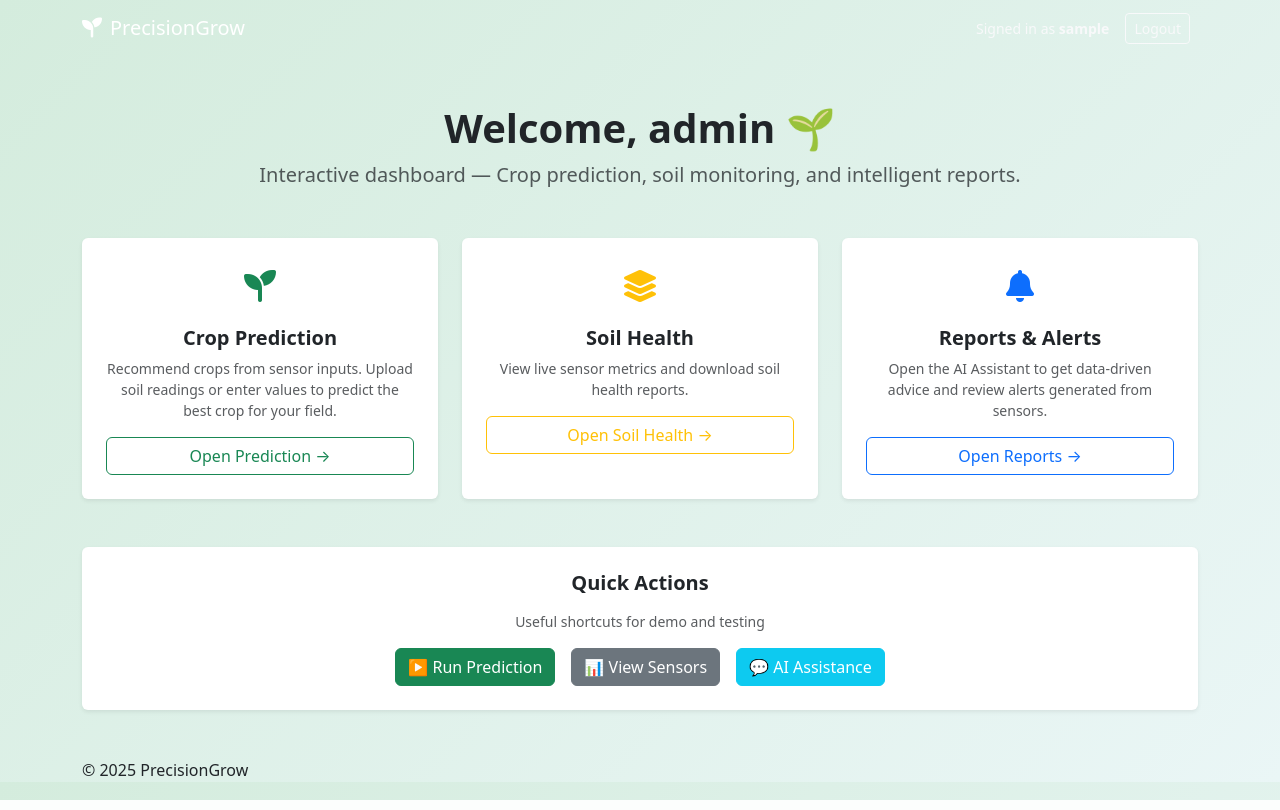
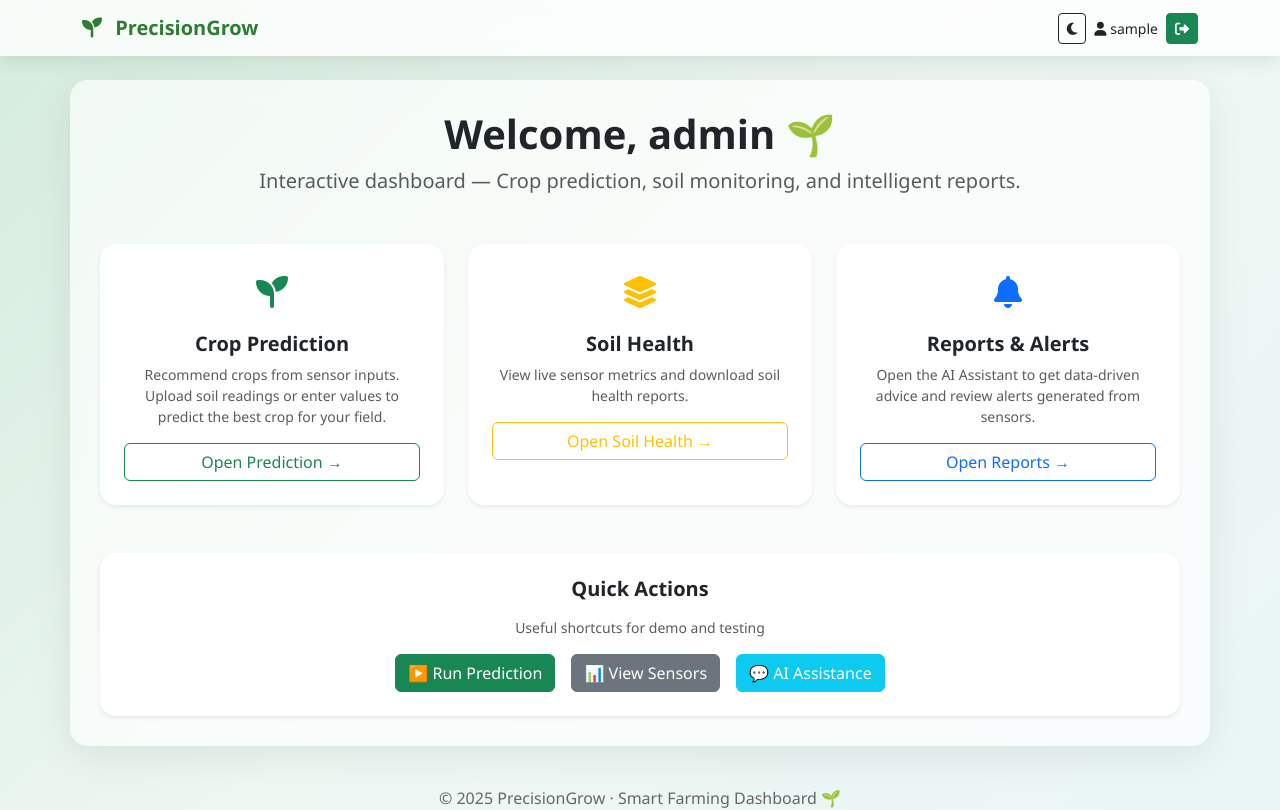
Before and after one commit to mayankpiplodiya/precisiongrow, a Flask app: page /home in a window 1280 px wide. Run offline with Flask 3, Linux system fonts and the light colour scheme; the visitor is signed in with stand-in values (Sample User, id 1).

Commit message:
Update home.html

```diff
--- a/templates/home.html
+++ b/templates/home.html
@@ -7,74 +7,156 @@
 
   <!-- Bootstrap -->
   <link href="https://cdn.jsdelivr.net/npm/bootstrap@5.3.0-alpha3/dist/css/bootstrap.min.css" rel="stylesheet">
+
   <!-- Font Awesome -->
   <link href="https://cdnjs.cloudflare.com/ajax/libs/font-awesome/6.4.0/css/all.min.css" rel="stylesheet">
 
-  <!-- Custom CSS with cache-busting -->
-  <link href="{{ url_for('static', filename='css/styles.css') }}?v=2" rel="stylesheet">
+  <!-- Custom CSS -->
+  <link href="{{ url_for('static', filename='css/styles.css') }}?v=10" rel="stylesheet">
 
-  {% block head %}{% endblock %}
+  <style>
+
+  body {
+    background: linear-gradient(135deg, #d4ecdd, #eef7f2, #eaf6f6);
+    font-family: 'Segoe UI', sans-serif;
+    transition: 0.3s;
+  }
+
+  /* NAVBAR */
+  .navbar {
+    backdrop-filter: blur(12px);
+    background: rgba(255,255,255,0.8);
+    box-shadow: 0 4px 20px rgba(0,0,0,0.1);
+  }
+
+  .navbar-brand {
+    font-weight: 700;
+    color: #2e7d32 !important;
+  }
+
+  /* MAIN CONTAINER */
+  main.container {
+    background: rgba(255,255,255,0.65);
+    backdrop-filter: blur(12px);
+    border-radius: 18px;
+    padding: 30px;
+    box-shadow: 0 10px 40px rgba(0,0,0,0.08);
+  }
+
+  /* CARDS */
+  .card {
+    border-radius: 16px;
+    border: none;
+    box-shadow: 0 8px 24px rgba(0,0,0,0.08);
+    transform: translateY(10px);
+    opacity: 0;
+    transition: 0.4s;
+  }
+
+  /* DARK MODE */
+  body.dark-mode {
+    background: linear-gradient(135deg,#0f2027,#203a43,#2c5364);
+    color: #e0e0e0;
+  }
+
+  body.dark-mode main.container {
+    background: rgba(20,20,20,0.85);
+  }
+
+  body.dark-mode .card {
+    background: #1e1e1e;
+  }
+
+  footer {
+    margin-top: 40px;
+    text-align: center;
+    color: #666;
+  }
+
+  </style>
 </head>
-<!-- Inline body style to guarantee background while debugging CSS load issues -->
-<body style="background: linear-gradient(135deg, #D4ECDD, #EAF6F6);">
-<nav class="navbar navbar-expand-lg navbar-dark">
+
+<body>
+
+<!-- NAVBAR -->
+<nav class="navbar navbar-expand-lg">
   <div class="container">
-    <a class="navbar-brand d-flex align-items-center" href="{{ url_for('home') }}">
+
+    <a class="navbar-brand" href="{{ url_for('home') }}">
       <i class="fa-solid fa-seedling me-2"></i>
-      <span>PrecisionGrow</span>
+      PrecisionGrow
     </a>
 
-    <div class="d-flex align-items-center ms-auto">
+    <div class="ms-auto d-flex align-items-center gap-2">
+
+      <!-- DARK MODE -->
+      <button id="themeToggle" class="btn btn-outline-dark btn-sm">
+        <i class="fa-solid fa-moon"></i>
+      </button>
+
       {% if session.get('user') %}
-        <div class="me-3 text-light small">Signed in as <strong>{{ session['user'] }}</strong></div>
-        <a class="btn btn-outline-light btn-sm me-2" href="{{ url_for('logout') }}">Logout</a>
-      {% else %}
-        <a class="btn btn-outline-light btn-sm me-2" href="{{ url_for('login') }}">Login</a>
+        <div class="small">
+          <i class="fa-solid fa-user"></i>
+          {{ session['user'] }}
+        </div>
+        <a class="btn btn-success btn-sm" href="{{ url_for('logout') }}">
+          <i class="fa-solid fa-right-from-bracket"></i>
+        </a>
       {% endif %}
+
     </div>
   </div>
 </nav>
 
-<main class="container my-5">
+<!-- CONTENT -->
+<main class="container my-4">
   {% block content %}{% endblock %}
 </main>
 
+<!-- FOOTER -->
 <footer>
-  <div class="container">
-    © 2025 PrecisionGrow
-  </div>
+  © 2025 PrecisionGrow · Smart Farming Dashboard 🌱
 </footer>
 
-<!-- Bootstrap JS -->
 <script src="https://cdn.jsdelivr.net/npm/bootstrap@5.3.0-alpha3/dist/js/bootstrap.bundle.min.js"></script>
 
-{% block scripts %}
 <script>
-/* entrance animations script (unchanged) */
-(function() {
-  const applyAnimations = () => {
-    const hero = document.querySelector('.h1-hero');
-    if (hero) { hero.classList.add('scale-in'); hero.style.animationDelay = '80ms'; }
 
-    const lead = document.querySelector('.lead-muted');
-    if (lead) { lead.classList.add('fade-in'); lead.style.animationDelay = '160ms'; }
+// DARK MODE
+document.addEventListener("DOMContentLoaded", () => {
 
-    const cards = Array.from(document.querySelectorAll('.project-card, .card.project-card, .card')).filter(c => !c.closest('nav'));
-    cards.forEach((card, i) => {
-      if (!card.classList.contains('no-anim')) {
-        card.classList.add('fade-in');
-        card.style.animationDelay = (220 + i * 90) + 'ms';
-      }
-    });
-    document.querySelectorAll('.icon-circle').forEach((ic, idx) => {
-      ic.classList.add('fade-in');
-      ic.style.animationDelay = (180 + idx * 70) + 'ms';
-    });
+  const btn = document.getElementById("themeToggle");
+
+  if(localStorage.getItem("theme")==="dark"){
+    document.body.classList.add("dark-mode");
+    btn.innerHTML='<i class="fa-solid fa-sun"></i>';
+  }
+
+  btn.onclick = () => {
+    document.body.classList.toggle("dark-mode");
+
+    if(document.body.classList.contains("dark-mode")){
+      localStorage.setItem("theme","dark");
+      btn.innerHTML='<i class="fa-solid fa-sun"></i>';
+    } else {
+      localStorage.setItem("theme","light");
+      btn.innerHTML='<i class="fa-solid fa-moon"></i>';
+    }
   };
-  if (document.readyState === 'loading') document.addEventListener('DOMContentLoaded', applyAnimations);
-  else applyAnimations();
-})();
+
+  // CARD ANIMATION
+  document.querySelectorAll('.card').forEach((c,i)=>{
+    setTimeout(()=>{
+      c.style.opacity=1;
+      c.style.transform='translateY(0)';
+    },150+i*80);
+  });
+
+});
+
 </script>
-{% endblock %}
+
+{% block scripts %}{% endblock %}
+
 </body>
 </html>
```
